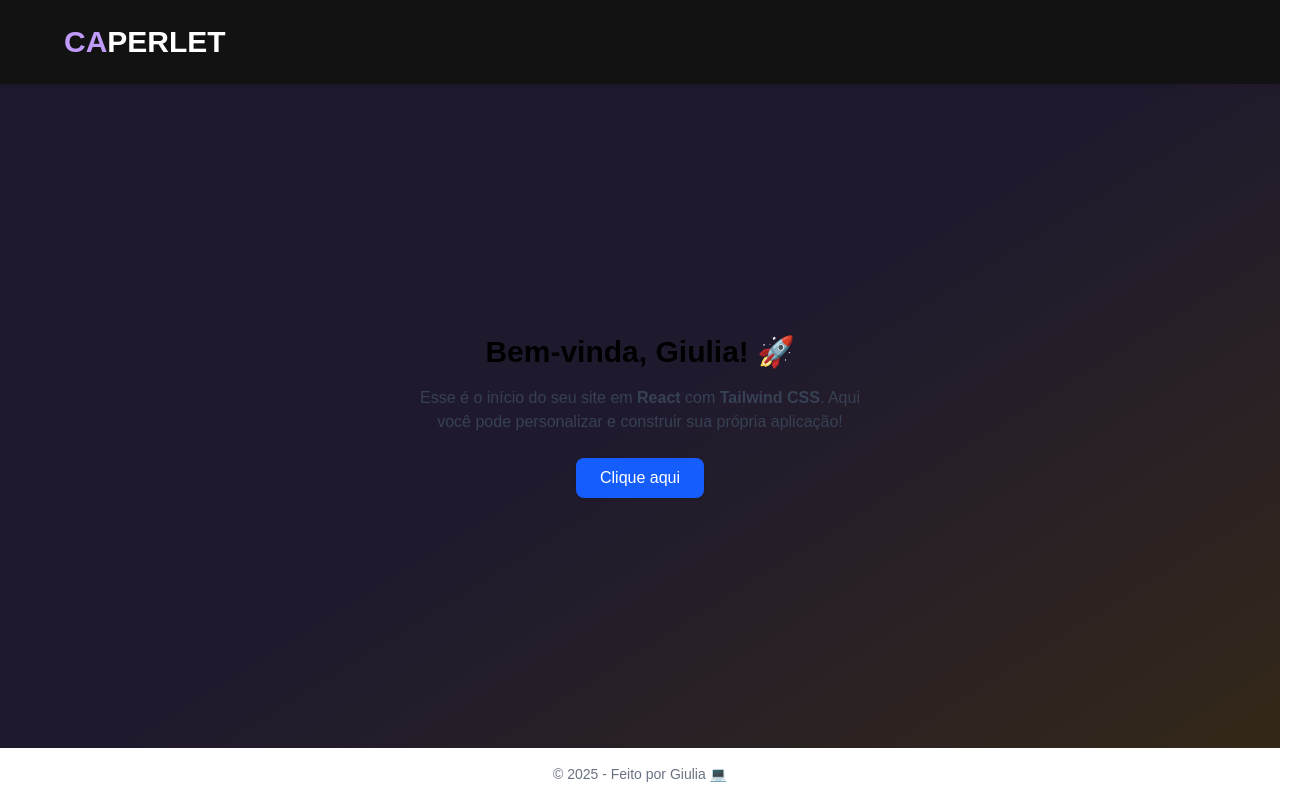
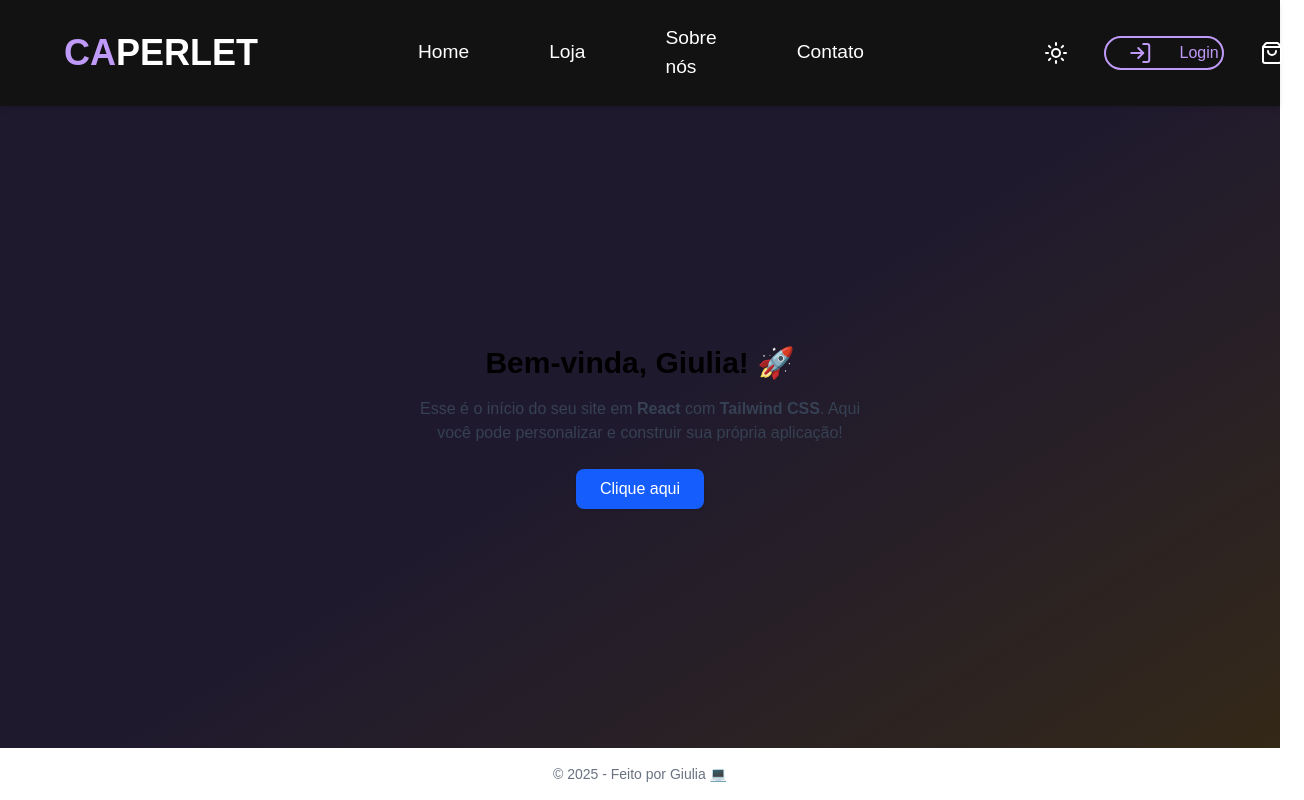
Before and after one commit to GiuCaroline/Caperlet, a React (Vite) app in the folder caperlet/: page / in a window 1280 px wide. Shown: the whole page, 1304 px wide, since content can reach past the window. Built offline with nearby package versions, Linux system fonts and the light colour scheme.

Commit message:
Fix: Continua Home

```diff
--- a/caperlet/index.html
+++ b/caperlet/index.html
@@ -3,6 +3,8 @@
   <head>
     <meta charset="UTF-8" />
     <link rel="icon" type="image/svg+xml" href="/vite.svg" />
+    <link rel="stylesheet" href="https://fonts.googleapis.com/css2?family=Material+Symbols+Outlined:opsz,wght,FILL,GRAD@20,400,0,0&icon_names=login" />
+    <link rel="stylesheet" href="https://fonts.googleapis.com/css2?family=Material+Symbols+Outlined:opsz,wght,FILL,GRAD@20,400,0,0&icon_names=shopping_bag" />
     <meta name="viewport" content="width=device-width, initial-scale=1.0" />
     <title>caperlet</title>
   </head>
--- a/caperlet/src/components/Nav.jsx
+++ b/caperlet/src/components/Nav.jsx
@@ -1,13 +1,27 @@
 import '../assets/styles/App.css'
+import { Sun, LogIn, ShoppingBag } from "lucide-react";
 
 function Nav() {
     return(
-    <nav className="bg-(--c3) shadow-md py-6 px-[4rem]">
-        <h1 className="text-3xl font-extrabold ">
+    <nav className="bg-(--c3) shadow-md py-6 px-[4rem] flex items-center montserrat-f">
+        <h1 className="text-4xl font-extrabold ">
           <span className="text-(--c4)">CA</span>
           <span className="text-white">PERLET</span>
         </h1>
-        <a></a>
+        <div className="text-white flex items-center px-[10rem] text-[1.2rem] list-none gap-x-[5rem]">
+          <li>Home</li>
+          <li>Loja</li>
+          <li>Sobre nós</li>
+          <li>Contato</li>
+        </div>
+        <div className="flex gap-x-[1rem] items-center">
+          <Sun className="w-16 text-white cursor-pointer"/>
+          <button className="p-[0.2rem] flex items-center w-30 gap-x-2 bg-transparent border-2 border-solid text-(--c4) rounded-4xl cursor-pointer">
+            <LogIn className="text-(--c4) w-16"/>
+            Login
+          </button>
+          <ShoppingBag className="w-16 text-white cursor-pointer"/>
+        </div>
     </nav>
     )
 }
```
